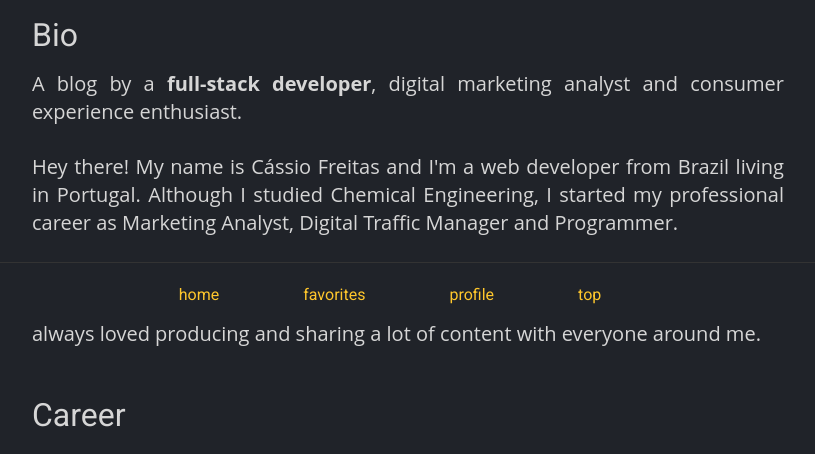
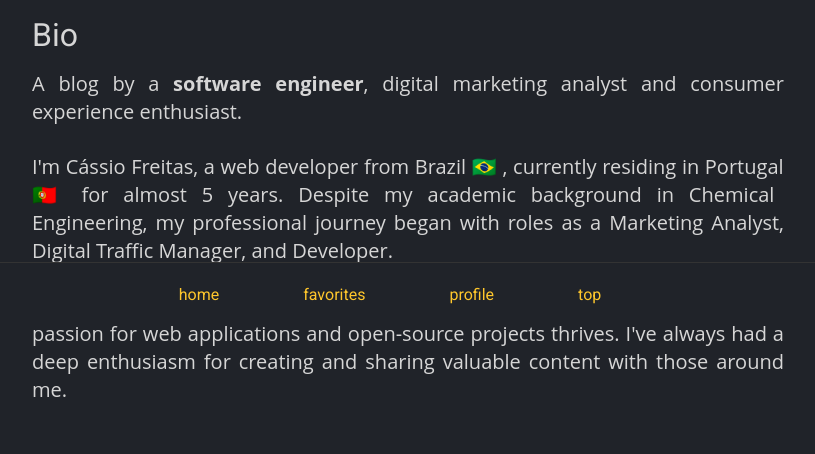
Before and after one commit to cassiorsfreitas/blog, a Next.js app: page /profile in a window 1280 px wide. Shown: the part 475-929 px from the top of the page, without its empty margins (232-1047 px from the left). Built offline with nearby package versions, Linux system fonts and the light colour scheme.

Commit message:
feat: update profile content

```diff
--- a/src/components/_pages/Profile/index.tsx
+++ b/src/components/_pages/Profile/index.tsx
@@ -73,22 +73,24 @@ const Profile = () => {
               <div className="description">
                 <h2>Bio</h2>
                 <p>
-                  A blog by a <strong>full-stack developer</strong>, digital
+                  A blog by a <strong>software engineer</strong>, digital
                   marketing analyst and consumer experience enthusiast.
                 </p>
                 <br />
                 <p>
-                  Hey there! My name is Cássio Freitas and I{"'"}m a web
-                  developer from Brazil living in Portugal. Although I studied
-                  Chemical Engineering, I started my professional career as
-                  Marketing Analyst, Digital Traffic Manager and Programmer.
+                  I{"'"}m Cássio Freitas, a web developer from Brazil 🇧🇷 ,
+                  currently residing in Portugal 🇵🇹 for almost 5 years. Despite
+                  my academic background in Chemical Engineering, my
+                  professional journey began with roles as a Marketing Analyst,
+                  Digital Traffic Manager, and Developer.
                 </p>
                 <br />
                 <p>
-                  Nowadays, I am Code Cadet of the 52nd class of the Academia de
-                  Código, passionate about web applications and open source
-                  projects, that{"'"}s why I{"'"}ve always loved producing and
-                  sharing a lot of content with everyone around me.
+                  Presently, I am a Code Cadet from the 52nd class of the Code
+                  for All_, where my passion for web applications and
+                  open-source projects thrives. I{"'"}ve always had a deep
+                  enthusiasm for creating and sharing valuable content with
+                  those around me.
                 </p>
               </div>
             </div>
```
